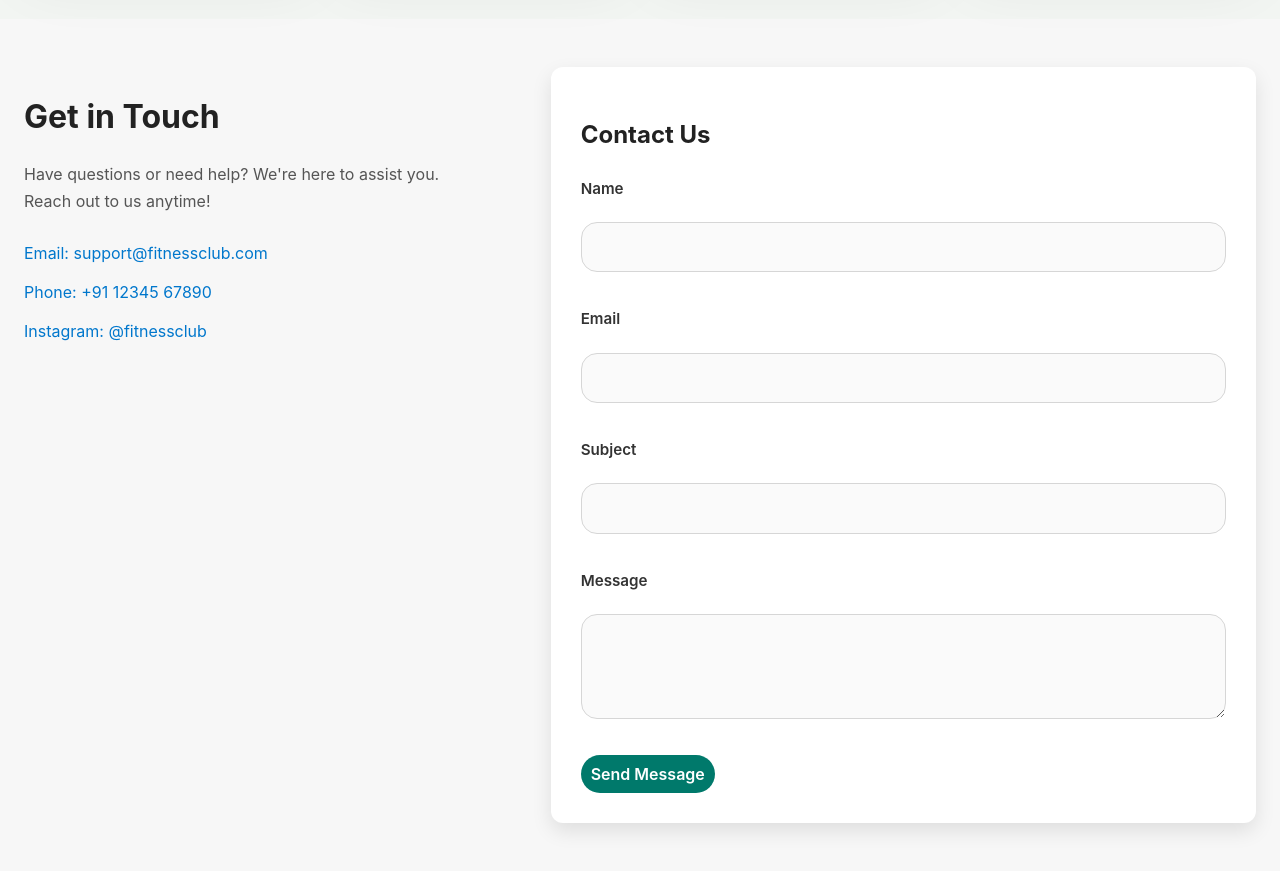
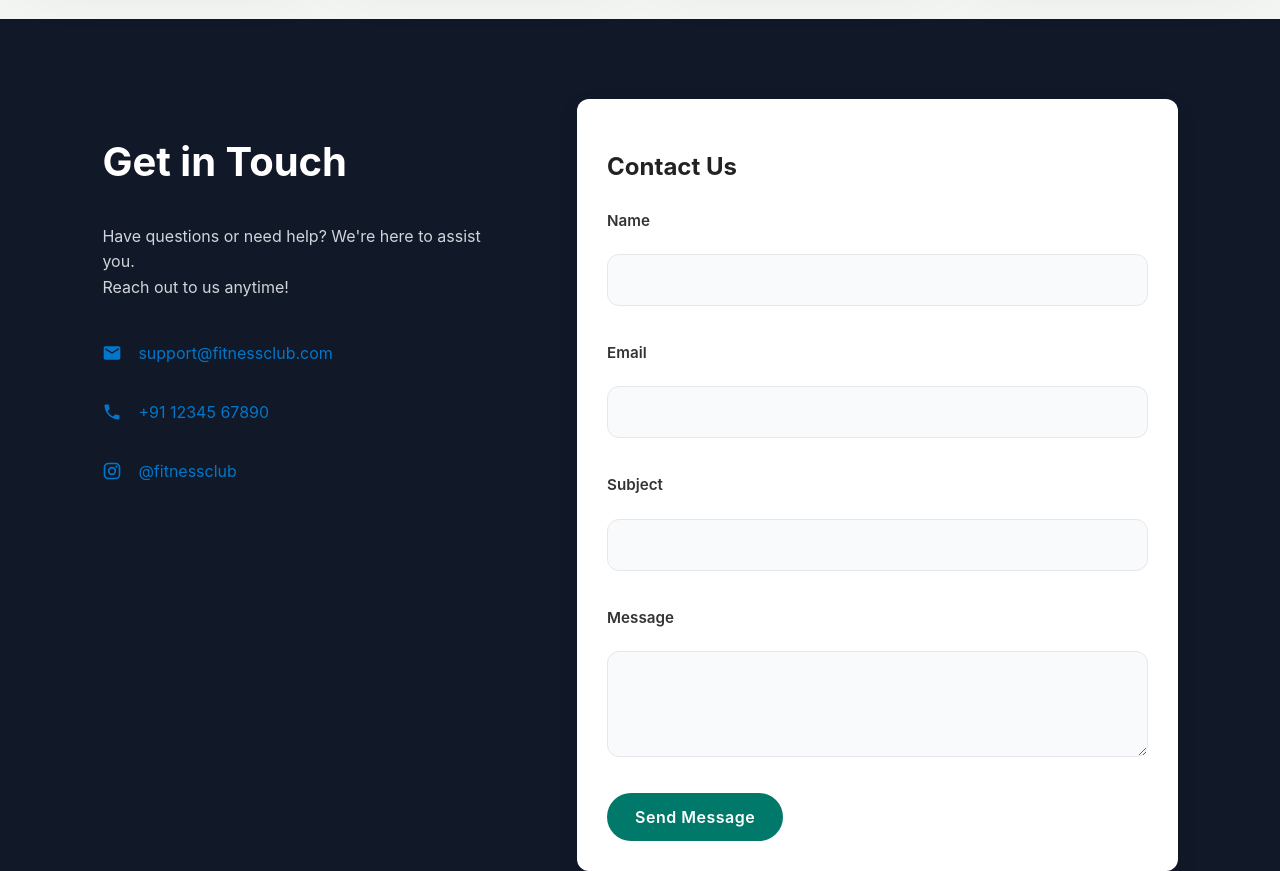
Before and after one commit to Samanyu-Thakur1703/Fitness-Club, a plain HTML site: page index.html in a window 1280 px wide. Shown: the part 1780-2651 px from the top of the page. Drawn offline with Linux system fonts and the light colour scheme.

Commit message:
feat: add home page styles and integrate icons into contact section

```diff
--- a/css/home.css
+++ b/css/home.css
@@ -126,8 +126,55 @@ footer {
     padding: 3rem 1.5rem 4rem;
 }
 
+#contact-section {
+    display: grid;
+    grid-template-columns: repeat(12, minmax(0, 1fr));
+    gap: 4rem;
+    padding: 5rem 8%;
+    background-color: #111827;
+    color: #f9fafb;
+}
+
 #touch {
     grid-column: span 5;
+    display: flex;
+    flex-direction: column;
+    justify-content: center;
+}
+
+#touch h2 {
+    font-size: 2.5rem;
+    margin-bottom: 1rem;
+    color: #ffffff;
+}
+
+#touch p {
+    color: #d1d5db;
+    margin-bottom: 2.5rem;
+    line-height: 1.6;
+}
+
+.contact-links {
+    list-style: none;
+    padding: 0;
+    margin: 0;
+    display: flex;
+    flex-direction: column;
+    gap: 1.25rem;
+}
+
+.contact-links li a {
+    display: flex;
+    align-items: center;
+    gap: 1rem;
+    color: #d1d5db;
+    text-decoration: none;
+    font-size: 1.1rem;
+    transition: color 0.3s ease;
+}
+
+.contact-links li a:hover {
+    color: #00796b;
 }
 
 #contact-us {
@@ -148,18 +195,38 @@ footer {
 
 #contact-us input,
 #contact-us textarea {
-    border: 1px solid #d6d6d6;
-    border-radius: 1rem;
-    padding: 0.95rem 1rem;
-    background: #fafafa;
+    border: 1px solid #e5e7eb;
+    border-radius: 0.75rem;
+    padding: 1rem 1.25rem;
+    background: #f9fafb;
+    font-size: 1rem;
+    transition: all 0.3s ease;
+    color: #1f2937;
+}
+
+#contact-us input:focus,
+#contact-us textarea:focus {
+    outline: none;
+    border-color: #00796b;
+    box-shadow: 0 0 0 3px rgba(0, 121, 107, 0.1);
+    background: #ffffff;
 }
 
 #contact-us button {
     width: fit-content;
     background: #00796b;
     color: #ffffff;
-    padding:7px 10px;
+    padding: 12px 28px;
     border-radius: 999px;
+    font-weight: 600;
+    font-size: 1rem;
+    letter-spacing: 0.5px;
+    transition: background-color 0.3s ease, transform 0.2s ease;
+}
+
+#contact-us button:hover {
+    background: #00574b;
+    transform: translateY(-2px);
 }
 
 .image-banner {
@@ -169,9 +236,3 @@ footer {
     border-radius: 10px;
     box-shadow: 10px 0px 20px rgba(0, 0, 0, 0.08);
 }
-
-#contact-section{display: grid;
-    grid-template-columns: repeat(12, minmax(0, 1fr));
-    gap: 2rem;
-    padding: 3rem 1.5rem 4rem;
-}
--- a/index.html
+++ b/index.html
@@ -72,16 +72,25 @@
           Reach out to us anytime!
         </p>
 
-        <ul>
+        <ul class="contact-links">
           <li>
-            <a href="mailto:support@fitnessclub.com">Email: support@fitnessclub.com</a>
-          </li>
-          <li>
-            <a href="tel:+911234567890"> Phone: +91 12345 67890
+            <a href="mailto:support@fitnessclub.com">
+              <svg width="20" height="20" fill="currentColor" viewBox="0 0 24 24"><path d="M20 4H4c-1.1 0-1.99.9-1.99 2L2 18c0 1.1.9 2 2 2h16c1.1 0 2-.9 2-2V6c0-1.1-.9-2-2-2zm0 4l-8 5-8-5V6l8 5 8-5v2z"/></svg>
+              support@fitnessclub.com
             </a>
           </li>
           <li>
-            <a href="https://www.instagram.com/fitnessclub" target="_blank"> Instagram: @fitnessclub </a>
+            <a href="tel:+911234567890">
+              <svg width="20" height="20" fill="currentColor" viewBox="0 0 24 24"><path d="M6.62 10.79c1.44 2.83 3.76 5.14 6.59 6.59l2.2-2.2c.27-.27.67-.36 1.02-.24 1.12.37 2.33.57 3.57.57.55 0 1 .45 1 1V20c0 .55-.45 1-1 1-9.39 0-17-7.61-17-17 0-.55.45-1 1-1h3.5c.55 0 1 .45 1 1 0 1.25.2 2.45.57 3.57.11.35.03.74-.25 1.02l-2.2 2.2z"/></svg>
+              +91 12345 67890
+            </a>
+          </li>
+          <li>
+            <a href="https://www.instagram.com/ikaushaljindal" target="_blank">
+              <svg width="20" height="20" fill="currentColor" viewBox="0 0 24 24"><path d="M7.8 2h8.4C19.4 2 22 4.6 22 7.8v8.4a5.8 5.8 0 0 1-5.8 5.8H7.8C4.6 22 2 19.4 2 16.2V7.8A5.8 5.8 0 0 1 7.8 2m-.2 2A3.6 3.6 0 0 0 4 7.6v8.8C4 18.39 5.61 20 7.6 20h8.8a3.6 3.6 0 0 0 3.6-3.6V7.6C20 5.61 18.39 4 16.4 4H7.6m9.65 1.5a1.25 1.25 0 0 1 1.25 1.25A1.25 1.25 0 0 1 17.25 8 1.25 1.25 0 0 1 16 6.75a1.25 1.25 0 0 1 1.25-1.25M12 7a5 5 0 0 1 5 5 5 5 0 0 1-5 5 5 5 0 0 1-5-5 5 5 0 0 1 5-5m0 2a3 3 0 0 0-3 3 3 3 0 0 0 3 3 3 3 0 0 0 3-3 3 3 0 0 0-3-3z"/></svg>
+
+              @fitnessclub
+            </a>
           </li>
         </ul>
       </section>
```
